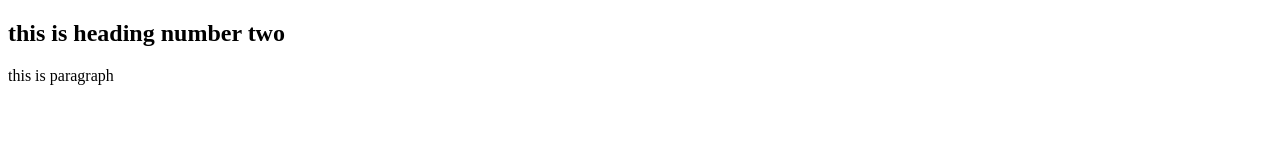
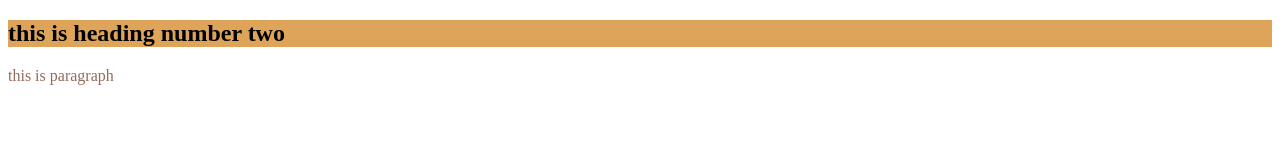
Before and after one commit to shakhawat8738/repository-practise, a plain HTML site: page index.html in a window 1280 px wide. Drawn offline with Linux system fonts and the light colour scheme.

Commit message:
committed the git

```diff
--- a/index.html
+++ b/index.html
@@ -5,6 +5,7 @@
     <meta http-equiv="X-UA-Compatible" content="IE=edge" />
     <meta name="viewport" content="width=device-width, initial-scale=1.0" />
     <title>Repository practise</title>
+    <link rel="stylesheet" href="style.css" />
   </head>
   <body>
     <h2>this is heading number two</h2>
--- /dev/null
+++ b/style.css
@@ -0,0 +1,6 @@
+h2{
+    background-color: rgb(221, 164, 90);
+}
+p{
+    color:rgb(148, 107, 92)
+}
```
